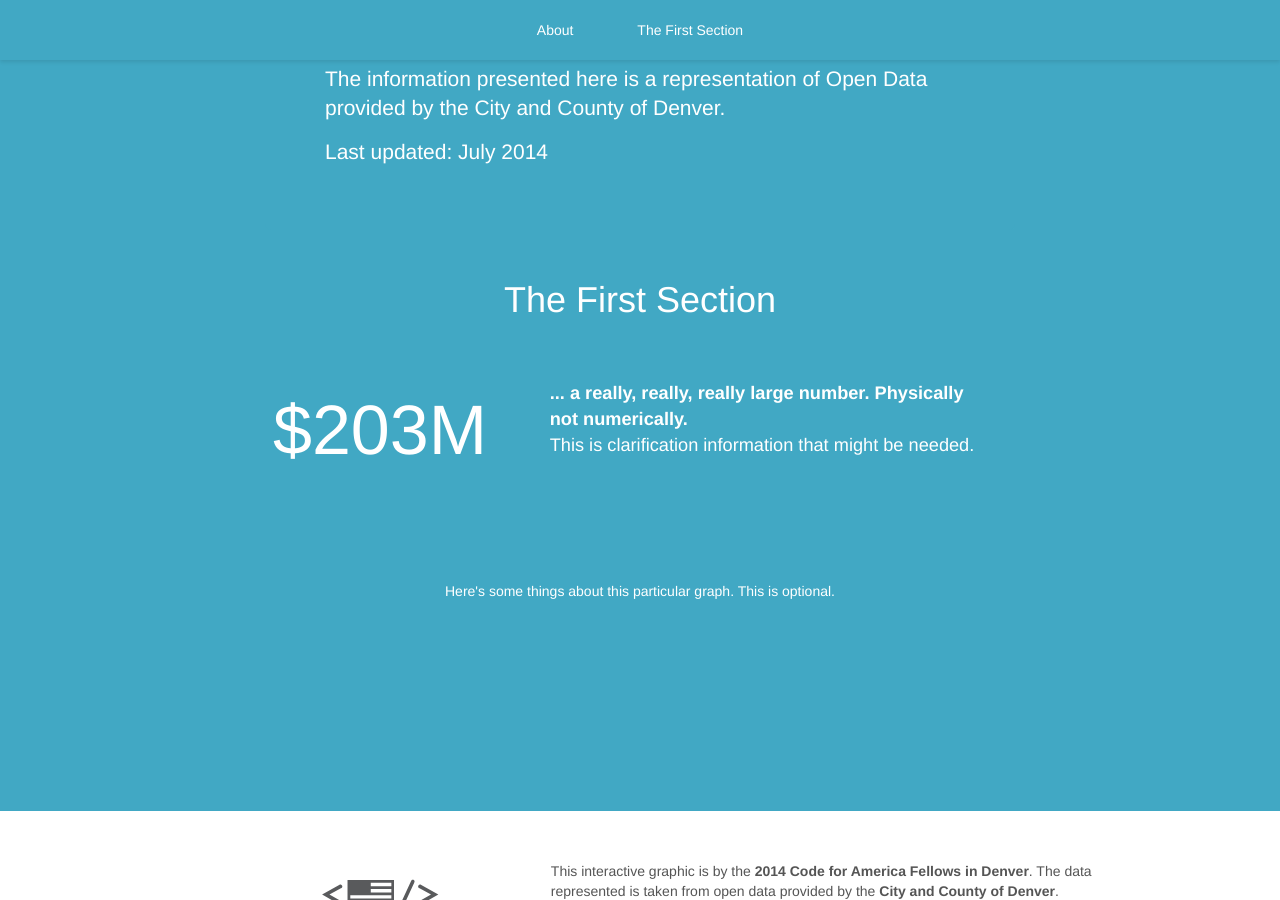
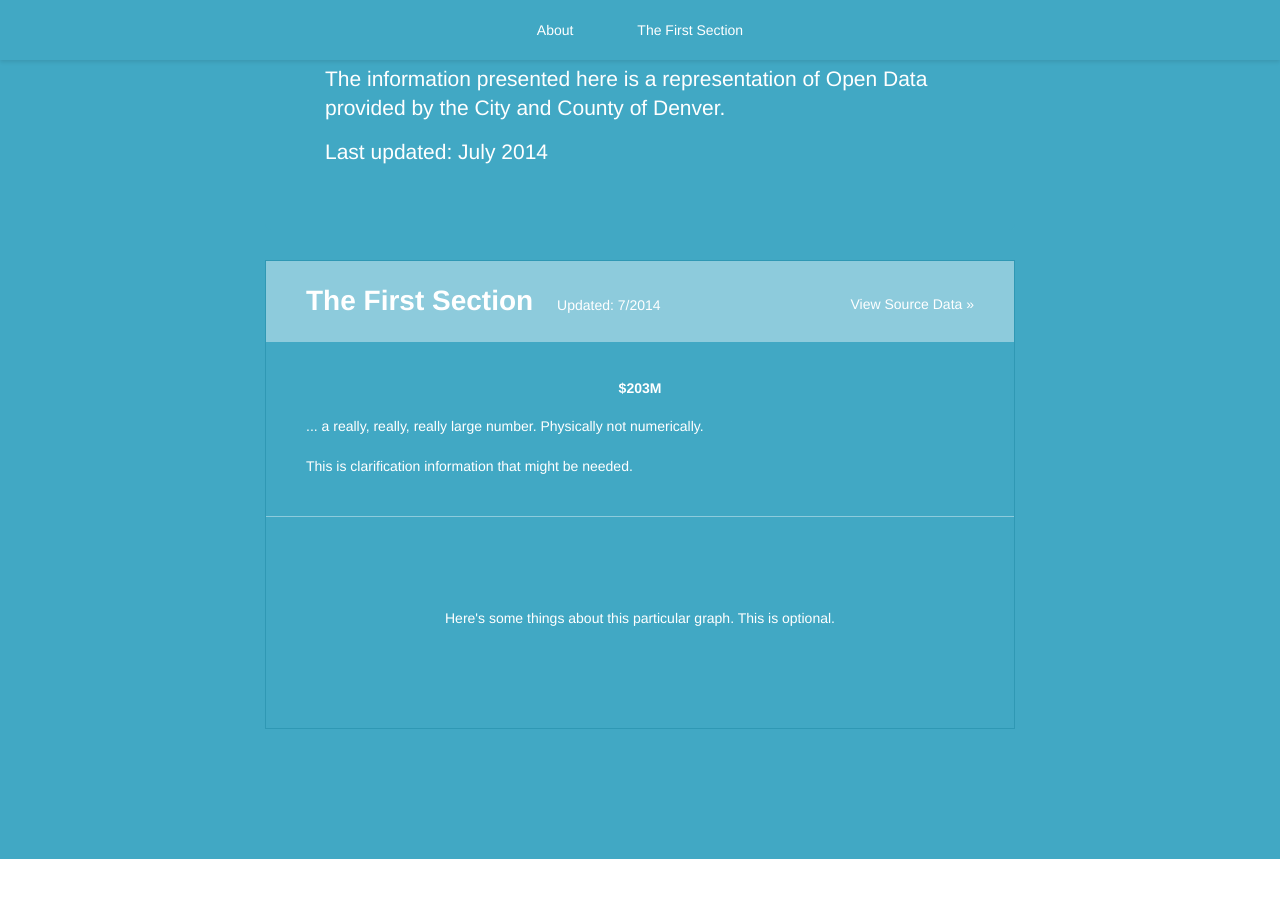
Before and after one commit to codeforamerica/denver-data-visualization-template, a Jekyll site: the page built from index.html, in a window 1280 px wide and 900 px high, scrolled down 233 px. Built offline with Jekyll 4.4.1, drawn with Linux system fonts in a browser that asks for light colours.

Commit message:
Format sections
Also format big text with a javascript library. Seems a bit wonky, doesn't immediately bump up the size of the font.

```diff
--- a/_includes/big.html
+++ b/_includes/big.html
@@ -1,7 +1,6 @@
-<div class="row block">
-  <div class="col-sm-4 big-number" id="{{big.section}}-number"></div>
-  <div class="col-md-8 centered" id="{{big.section}}-number-strong">
-    <div id="{{big.section}}-number-description" class="big-number-description"><strong>... {{big.description}}</strong></div>
-    <div id="{{big.section}}-number-more" class="big-number-description">{{big.more}}</div>
-  </div>
+<div class="bigtext">
+  <span id="{{big.section}}-number"></span>
 </div>
+
+<div id="{{big.section}}-number-strong" class="info-description">... {{big.description}}</div>
+<div id="{{big.section}}-number-more" class="info-description">{{big.more}}</div>
--- a/_includes/javascript.html
+++ b/_includes/javascript.html
@@ -4,6 +4,7 @@
 <script type="text/javascript">stLight.options({publisher: "46e4833a-a8e0-486e-9849-76d8fee2f6fe", doNotHash: false, doNotCopy: false, hashAddressBar: false});</script>
 <script type="text/javascript" src="{{ "/js/d3.js" | prepend: site.baseurl }}"></script>
 <script type="text/javascript" src="{{ "/js/dimple.v2.0.0.min.js" | prepend: site.baseurl }}"></script>
+<script type="text/javascript" src="{{ "/js/bigtext.js" | prepend: site.baseurl }}"></script>
 <script type="text/javascript" src="{{ "/js/main.js" | prepend: site.baseurl }}"></script>
 <script type="text/javascript" src="{{ "/js/scrollshadow.js" | prepend: site.baseurl }}"></script>
 <script type="text/javascript" src="{{ "/js/first.js" | prepend: site.baseurl }}"></script>
--- a/_includes/section.html
+++ b/_includes/section.html
@@ -1,15 +1,21 @@
-<div class="row section-title">
-  <h1>{{post.title}}</h1>
+<div class="info-header">
+  <span class="info-title">{{post.title}}</span>
+  <span class="info-date">Updated: {{post.updated}}</span>
+  <span class="info-data"><a href="{{post.href}}" >View Source Data »</a></span>
 </div>
 
 {% for big in site.big_numbers %}
   {% if big.section == post.section %}
-    {% include big.html %}
+    <div class="info-full">
+      {% include big.html %}
+    </div>
   {% endif %}
 {% endfor %}
 
 {% for graph in site.graphs %}
   {% if graph.section == post.section %}
-    {% include graph.html %}
+    <div class="info-full">
+      {% include graph.html %}
+    </div>
   {% endif %}
 {% endfor %}
--- a/_posts/2014-01-01-first.html
+++ b/_posts/2014-01-01-first.html
@@ -1,4 +1,6 @@
 ---
 title: "The First Section"
 section: first
+updated: 7/2014
+href: http://www.google.com
 ---
--- a/css/main.scss
+++ b/css/main.scss
@@ -26,19 +26,10 @@
   background-color: $primary-color;
 }
 
-.section-title {
-  text-align: center;
-}
-
 img.center {
     display: block;
     margin-left: auto;
     margin-right: auto;
-}
-
-#sidebar {
-  display:block;
-  float: left;
 }
 
 .jumbotron {
@@ -48,10 +39,57 @@
 
 .row {margin-bottom: 50px;}
 
+/* Infographic */
+.infographic {
+  border: 1px solid  #2F98B4;
+  margin-bottom: 80px;
+
+}
+
+/* Sections */
+.info-header {
+  background-color: #8dcbdc;
+  padding: 20px 40px 20px 40px;
+}
+
+.info-title {
+  font-size: 2em;
+  font-weight: bold;
+}
+.info-date {
+  font-size: 1em;
+  padding-left:  20px;
+}
+.info-data {
+  float: right;
+  text-align: right;
+  padding-top: 13px;
+}
+.info-row {
+  display: -webkit-flex;
+  display: flex;
+  flex-direction: row ;
+  justify-content: space-around;
+  align-items:center;
+  flex-wrap: wrap;
+}
+
+.info-half {
+  max-width: 50%;
+  padding: 40px;
+  text-align: center;
+  min-width:370px;
+}
+
+.info-full {
+  max-width: 100%;
+  padding: 40px;
+  border-top: 1px solid #8dcbdc;
+}
+
+.info-description {padding-top: 20px;}
+
 /* Navigation */
-.nav-full {
-  border-bottom: 1px solid white;
-}
 .main-nav {
   background: $primary-color;
   height: 60px;
@@ -81,13 +119,22 @@
   padding: 30px;
 }
 
-/*Pin the top nav to the top while scrolling*/
-.navbar-default {
-  position:fixed;
-  left:0px;
-  top:0px;
-  z-index: 1;
-  width: 100%;
+.anchor{
+  display: block;
+  height: 80px; /*same height as header*/
+  margin-top: -80px; /*same height as header*/
+  visibility: hidden;
+}
+
+/* BIGTEXT STYLES */
+.bigtext {
+    font-family: Helvetica, Arial;
+    font-weight: 700;
+    text-align: center;
+}
+
+.bigtext > span {
+    line-height: 0.95em;
 }
 
 /* footer */
@@ -117,112 +164,6 @@
   transition:.2s;
 }
 
-/*Center Content Vertically*/
-.col-sm-4.centered,
-.col-sm-4.centered+.col-sm-8 {
-  float:none;
-  display:inline-block;
-  vertical-align:middle;
-
-}
-.col-sm-4.centered {
-  margin-right:-.4em;
-  padding-left: 40px;
-  padding-right: 40px;
-}
-.col-md-8.centered,
-.col-md-8.centered+.col-md-4 {
-  float:none;
-  display:inline-block;
-  vertical-align:middle;
-
-}
-.col-md-8.centered {
-  margin-right:-.4em;
-  padding-left: 40px;
-  padding-right: 40px;
-}
-.col-md-6.centered, .col-md-6.centered+.col-md-6 {
-  float:none;
-  display:inline-block;
-  vertical-align:middle;
-  padding-left: 40px;
-  padding-right: 40px;
-}
-.col-md-6.centered {
-  margin-right:-.8em;
-}
-
-
-
-/* This parent can be any width and height */
-.block {
-}
-
-/* The ghost, nudged to maintain perfect centering */
-.block:before {
-  content: '';
-  display: inline-block;
-  height: 100%;
-  vertical-align: middle;
-  margin-right: -0.3em; /* Adjusts for spacing */
-}
-
-/* The element to be centered, can also be of any width and height */
-.centered {
-  display: inline-block;
-  vertical-align: middle;
-}
-
-.section-block {
-  padding-bottom: 50px;
-  margin-bottom: 50px;
-/*  border-bottom: 1px solid rgba(255, 255, 255, .6);*/
-}
-
-/* Useful Classes */
-.full-width-image {width: 100%;}
-.half-width-image {width: 50%;}
-
-/* Format image+description container*/
-.insight-container {
-  margin: 30px 0 30px 0;
-}
-
-/* Format description under images*/
-.image-description {
-  margin: 20px auto 0 auto;
-  width: 80%;
-}
-
-/* Format description under charts*/
-.chart-description {
-  margin: 0 auto 0 auto;
-  width: 80%;
-}
-
-
-.big-number {
-  font-family: "HelveticaNeue-Bold", "Helvetica Neue Bold", "Helvetica Neue", Helvetica, Arial, "Lucida Grande", sans-serif;
-  font-size: 5em;
-  text-align: center;
-}
-
-.big-number-description {
-  font-size: 1.3em;
-}
-
-/* Show and affix the side nav when space allows it */
-@media(max-width:767px){
-  .big-number {
-    font-size: 5em;
-  }
-
-  .big-number-description {
-    font-size: 1.3em;
-  }
-}
-
 /* Show and affix the side nav when space allows it */
 @media(max-width:767px){
   .info-date, .info-data {display:none;}
@@ -233,7 +174,6 @@
   footer {
     padding-top: 2em;
   }
-  .footer-content {margin-top: 2em;}
   .main-nav {display: none;}
 }
 @media(min-width:768px){}
--- a/index.html
+++ b/index.html
@@ -10,8 +10,11 @@
   <p class="small">{{ site.about.label }}: {{ site.timestamp }}</p>
 </div> <!-- About -->
 
-{% for post in site.posts %}
-  <div id="{{post.section}}" class="section-block">
-    {% include section.html %}
-  </div>
-{% endfor %}
+<div class="infographic clearfix">
+  {% for post in site.posts %}
+    <span class="anchor" id="{{post.section}}"></span>
+    <div class="info-group">
+      {% include section.html %}
+    </div>
+  {% endfor %}
+</div>
--- /dev/null
+++ b/js/bigtext.js
@@ -0,0 +1,293 @@
+/*! BigText - v0.1.6 - 2014-04-21
+ * https://github.com/zachleat/bigtext
+ * Copyright (c) 2014 Zach Leatherman (@zachleat)
+ * MIT License */
+
+(function(window, $) {
+  "use strict";
+
+  var counter = 0,
+    $headCache = $('head'),
+    oldBigText = window.BigText,
+    oldjQueryMethod = $.fn.bigtext,
+    BigText = {
+      DEBUG_MODE: false,
+      DEFAULT_MIN_FONT_SIZE_PX: null,
+      DEFAULT_MAX_FONT_SIZE_PX: 528,
+      GLOBAL_STYLE_ID: 'bigtext-style',
+      STYLE_ID: 'bigtext-id',
+      LINE_CLASS_PREFIX: 'bigtext-line',
+      EXEMPT_CLASS: 'bigtext-exempt',
+      noConflict: function(restore)
+      {
+        if(restore) {
+          $.fn.bigtext = oldjQueryMethod;
+          window.BigText = oldBigText;
+        }
+        return BigText;
+      },
+      test: {
+        noFractionalFontSize: (function() {
+          if( !( 'getComputedStyle' in window ) || !( 'body' in document ) ) {
+            return true;
+          }
+          var test = $('<div/>').css({
+              position: 'absolute',
+              'font-size': '14.1px'
+            }).appendTo(document.body).get(0),
+            computedStyle = window.getComputedStyle( test, null );
+
+          return computedStyle ? computedStyle.getPropertyValue( 'font-size' ) === '14px' : true;
+        })()
+      },
+      init: function() {
+        if(!$('#'+BigText.GLOBAL_STYLE_ID).length) {
+          $headCache.append(BigText.generateStyleTag(BigText.GLOBAL_STYLE_ID, ['.bigtext * { white-space: nowrap; } .bigtext > * { display: block; }',
+                                          '.bigtext .' + BigText.EXEMPT_CLASS + ', .bigtext .' + BigText.EXEMPT_CLASS + ' * { white-space: normal; }']));
+        }
+      },
+      bindResize: function(eventName, resizeFunction) {
+        if($.throttle) {
+          // https://github.com/cowboy/jquery-throttle-debounce
+          $(window).unbind(eventName).bind(eventName, $.throttle(100, resizeFunction));
+        } else {
+          if($.fn.smartresize) {
+            // https://github.com/lrbabe/jquery-smartresize/
+            eventName = 'smartresize.' + eventName;
+          }
+          $(window).unbind(eventName).bind(eventName, resizeFunction);
+        }
+      },
+      getStyleId: function(id)
+      {
+        return BigText.STYLE_ID + '-' + id;
+      },
+      generateStyleTag: function(id, css)
+      {
+        return $('<style>' + css.join('\n') + '</style>').attr('id', id);
+      },
+      clearCss: function(id)
+      {
+        var styleId = BigText.getStyleId(id);
+        $('#' + styleId).remove();
+      },
+      generateCss: function(id, linesFontSizes, lineWordSpacings, minFontSizes)
+      {
+        var css = [];
+
+        BigText.clearCss(id);
+
+        for(var j=0, k=linesFontSizes.length; j<k; j++) {
+          css.push('#' + id + ' .' + BigText.LINE_CLASS_PREFIX + j + ' {' +
+            (minFontSizes[j] ? ' white-space: normal;' : '') +
+            (linesFontSizes[j] ? ' font-size: ' + linesFontSizes[j] + 'px;' : '') +
+            (lineWordSpacings[j] ? ' word-spacing: ' + lineWordSpacings[j] + 'px;' : '') +
+            '}');
+        }
+
+        return BigText.generateStyleTag(BigText.getStyleId(id), css);
+      },
+      jQueryMethod: function(options)
+      {
+        BigText.init();
+
+        options = $.extend({
+          minfontsize: BigText.DEFAULT_MIN_FONT_SIZE_PX,
+          maxfontsize: BigText.DEFAULT_MAX_FONT_SIZE_PX,
+          childSelector: '',
+          resize: true
+        }, options || {});
+
+        this.each(function()
+        {
+          var $t = $(this).addClass('bigtext'),
+            maxWidth = $t.width(),
+            id = $t.attr('id'),
+            $children = options.childSelector ? $t.find( options.childSelector ) : $t.children();
+
+          if(!id) {
+            id = 'bigtext-id' + (counter++);
+            $t.attr('id', id);
+          }
+
+          if(options.resize) {
+            BigText.bindResize('resize.bigtext-event-' + id, function()
+            {
+              // TODO only call this if the width has changed.
+              BigText.jQueryMethod.call($('#' + id), options);
+            });
+          }
+
+          BigText.clearCss(id);
+
+          $children.addClass(function(lineNumber, className)
+          {
+            // remove existing line classes.
+            return [className.replace(new RegExp('\\b' + BigText.LINE_CLASS_PREFIX + '\\d+\\b'), ''),
+                BigText.LINE_CLASS_PREFIX + lineNumber].join(' ');
+          });
+
+          var sizes = calculateSizes($t, $children, maxWidth, options.maxfontsize, options.minfontsize);
+          $headCache.append(BigText.generateCss(id, sizes.fontSizes, sizes.wordSpacings, sizes.minFontSizes));
+        });
+
+        return this.trigger('bigtext:complete');
+      }
+    };
+
+  function testLineDimensions($line, maxWidth, property, size, interval, units, previousWidth)
+  {
+    var width;
+    previousWidth = typeof previousWidth === 'number' ? previousWidth : 0;
+    $line.css(property, size + units);
+
+    width = $line.width();
+
+    if(width >= maxWidth) {
+// console.log(width, ' previous: ' + previousWidth, property + ' at ' + interval, 'prior: ' + (parseFloat(size) - interval), 'new:' + parseFloat(size));
+      $line.css(property, '');
+
+      if(width === maxWidth) {
+        return {
+          match: 'exact',
+          size: parseFloat((parseFloat(size) - 0.1).toFixed(3))
+        };
+      }
+
+      // Since this is an estimate, we calculate how far over the width we went with the new value.
+      // If this is word-spacing (our last resort guess) and the over is less than the under, we keep the higher value.
+      // Otherwise, we revert to the underestimate.
+      var under = maxWidth - previousWidth,
+        over = width - maxWidth;
+
+      return {
+        match: 'estimate',
+        size: parseFloat((parseFloat(size) - (property === 'word-spacing' && previousWidth && ( over < under ) ? 0 : interval)).toFixed(3))
+      };
+    }
+
+    return width;
+  }
+
+  function calculateSizes($t, $children, maxWidth, maxFontSize, minFontSize)
+  {
+    var $c = $t.clone(true)
+      .addClass('bigtext-cloned')
+      .css({
+        fontFamily: $t.css('font-family'),
+        textTransform: $t.css('text-transform'),
+        wordSpacing: $t.css('word-spacing'),
+        letterSpacing: $t.css('letter-spacing'),
+        position: 'absolute',
+        left: BigText.DEBUG_MODE ? 0 : -9999,
+        top: BigText.DEBUG_MODE ? 0 : -9999
+      })
+      .appendTo(document.body);
+
+    // font-size isn't the only thing we can modify, we can also mess with:
+    // word-spacing and letter-spacing. WebKit does not respect subpixel
+    // letter-spacing, word-spacing, or font-size.
+    // TODO try -webkit-transform: scale() as a workaround.
+    var fontSizes = [],
+      wordSpacings = [],
+      minFontSizes = [],
+      ratios = [];
+
+    $children.css('float', 'left').each(function() {
+      var $line = $(this),
+        // TODO replace 8, 4 with a proportional size to the calculated font-size.
+        intervals = BigText.test.noFractionalFontSize ? [8, 4, 1] : [8, 4, 1, 0.1],
+        lineMax,
+        newFontSize;
+
+      if($line.hasClass(BigText.EXEMPT_CLASS)) {
+        fontSizes.push(null);
+        ratios.push(null);
+        minFontSizes.push(false);
+        return;
+      }
+
+      // TODO we can cache this ratio?
+      var autoGuessSubtraction = 32, // font size in px
+        currentFontSize = parseFloat($line.css('font-size')),
+        ratio = ( $line.width() / currentFontSize ).toFixed(6);
+
+      newFontSize = parseInt( maxWidth / ratio, 10 ) - autoGuessSubtraction;
+
+      outer: for(var m=0, n=intervals.length; m<n; m++) {
+        inner: for(var j=1, k=10; j<=k; j++) {
+          if(newFontSize + j*intervals[m] > maxFontSize) {
+            newFontSize = maxFontSize;
+            break outer;
+          }
+
+          lineMax = testLineDimensions($line, maxWidth, 'font-size', newFontSize + j*intervals[m], intervals[m], 'px', lineMax);
+          if(typeof lineMax !== 'number') {
+            newFontSize = lineMax.size;
+
+            if(lineMax.match === 'exact') {
+              break outer;
+            }
+            break inner;
+          }
+        }
+      }
+
+      ratios.push(maxWidth / newFontSize);
+
+      if(newFontSize > maxFontSize) {
+        fontSizes.push(maxFontSize);
+        minFontSizes.push(false);
+      } else if(!!minFontSize && newFontSize < minFontSize) {
+        fontSizes.push(minFontSize);
+        minFontSizes.push(true);
+      } else {
+        fontSizes.push(newFontSize);
+        minFontSizes.push(false);
+      }
+    }).each(function(lineNumber) {
+      var $line = $(this),
+        wordSpacing = 0,
+        interval = 1,
+        maxWordSpacing;
+
+      if($line.hasClass(BigText.EXEMPT_CLASS)) {
+        wordSpacings.push(null);
+        return;
+      }
+
+      // must re-use font-size, even though it was removed above.
+      $line.css('font-size', fontSizes[lineNumber] + 'px');
+
+      for(var m=1, n=3; m<n; m+=interval) {
+        maxWordSpacing = testLineDimensions($line, maxWidth, 'word-spacing', m, interval, 'px', maxWordSpacing);
+        if(typeof maxWordSpacing !== 'number') {
+          wordSpacing = maxWordSpacing.size;
+          break;
+        }
+      }
+
+      $line.css('font-size', '');
+      wordSpacings.push(wordSpacing);
+    }).removeAttr('style');
+
+    if( !BigText.DEBUG_MODE ) {
+      $c.remove();
+    } else {
+      $c.css({
+        'background-color': 'rgba(255,255,255,.4)'
+      });
+    }
+
+    return {
+      fontSizes: fontSizes,
+      wordSpacings: wordSpacings,
+      ratios: ratios,
+      minFontSizes: minFontSizes
+    };
+  }
+
+  $.fn.bigtext = BigText.jQueryMethod;
+  window.BigText = BigText;
+
+})(this, jQuery);
--- a/js/main.js
+++ b/js/main.js
@@ -2,6 +2,7 @@
 
 $(document).ready(function(){
   app.hookupScrollShadow();
+  $('.bigtext').bigtext();
 })
 
 function populateBigNumber(id) {
```
